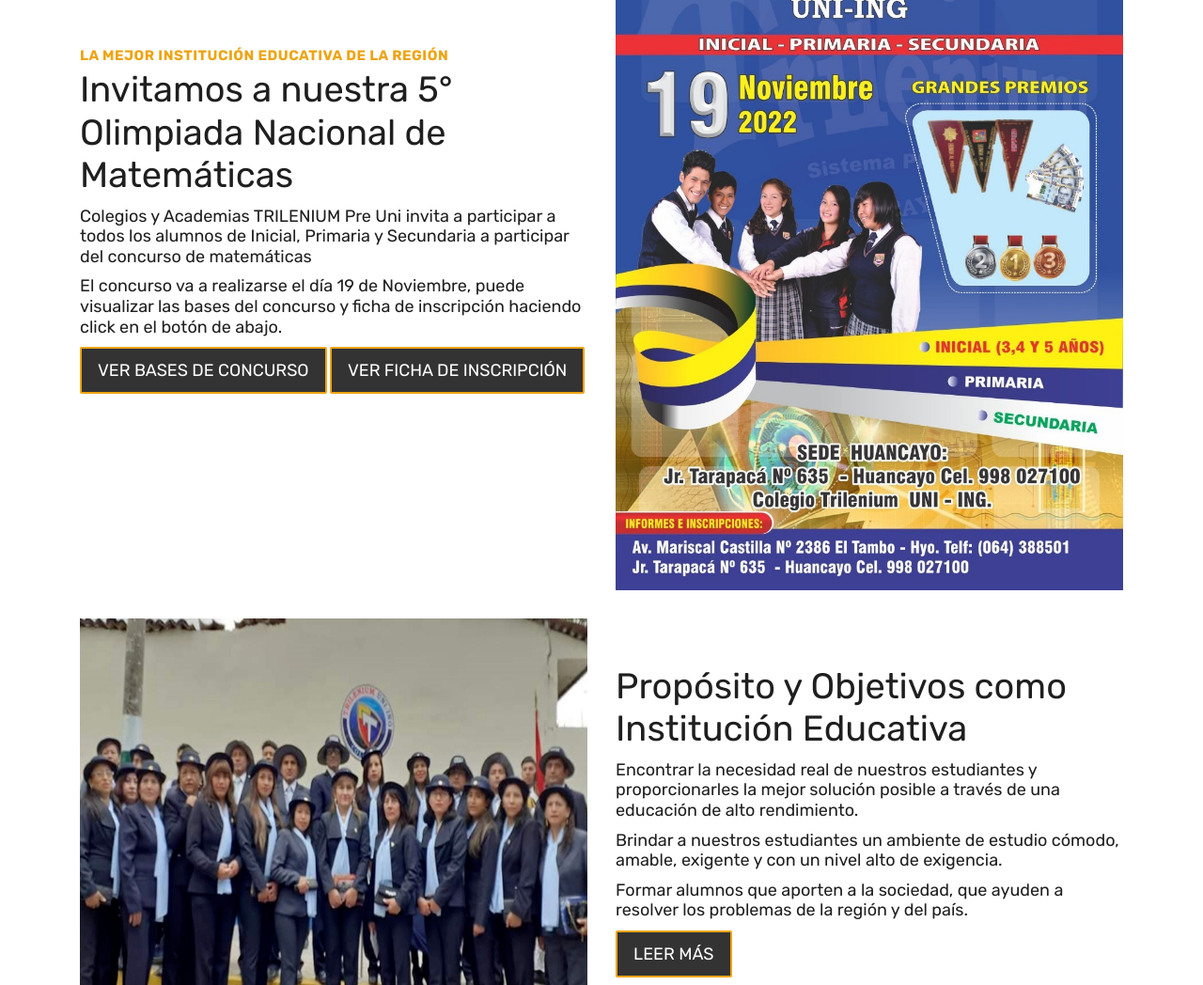
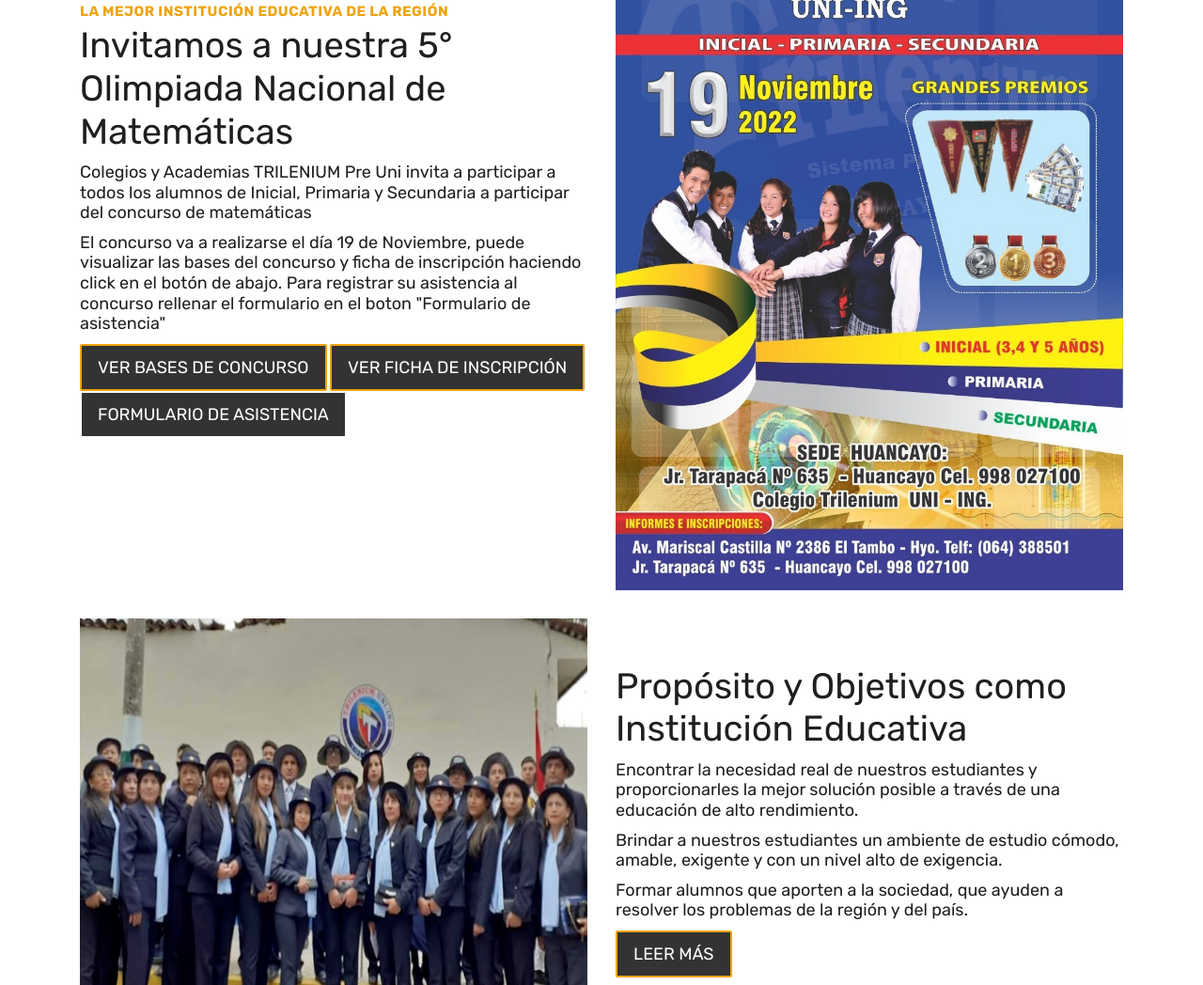
Before and after one commit to Ronald-0904/Trilenium, a plain HTML site: page index.html in a window 1280 px wide. Shown: the part 1335-2383 px from the top of the page at 94% size. Drawn offline with Linux system fonts and the light colour scheme.

Commit message:
Concurso de matemática

```diff
--- a/index.html
+++ b/index.html
@@ -176,9 +176,11 @@
                         <h4>La mejor Institución Educativa de la Región</h4>
                         <h2>Invitamos a nuestra 5° Olimpiada Nacional de Matemáticas</h2>
                         <h3>Colegios y Academias TRILENIUM Pre Uni invita a participar a todos los alumnos de Inicial, Primaria y Secundaria a participar del concurso de matemáticas</h3>
-                        <h3>El concurso va a realizarse el día 19 de Noviembre, puede visualizar las bases del concurso y ficha de inscripción haciendo click en el botón de abajo.</h3>
+                        <h3>El concurso va a realizarse el día 19 de Noviembre, puede visualizar las bases del concurso y ficha de inscripción haciendo click en el botón de abajo.
+							Para registrar su asistencia al concurso rellenar el formulario en el boton "Formulario de asistencia"						</h3>
                         <a href="https://drive.google.com/file/d/1R819Icin7iJ5xlvMX5-VIz_8O36XuigU/view" class="hover-btn-new orange"><span>Ver bases de concurso</span></a>
 						<a href="https://drive.google.com/file/d/1OfMSQTTQDUP5-si4HUMx-hBlEysujR6m/view" class="hover-btn-new orange"><span>Ver ficha de inscripción</span></a>
+						<a href="https://docs.google.com/forms/d/e/1FAIpQLSdZn6rn3MLYrtcN9aloC6IZ3Go7nFNnJG36Rp6ohPHj5ZrFcQ/viewform" class="hover-btn-new red"><span>Formulario de asistencia</span></a>
                     </div><!-- fin de mensaje-->
                 </div><!-- end col -->
 
@@ -216,6 +218,7 @@
                     <p class="lead">Conoce un poco mas de la creación y logros alcanzados de TRILENIUM</p>
                 </div>
             </div><!-- end title -->
+
 			<div class="timeline">
 				<div class="timeline__wrap">
 					<div class="timeline__items">
```
